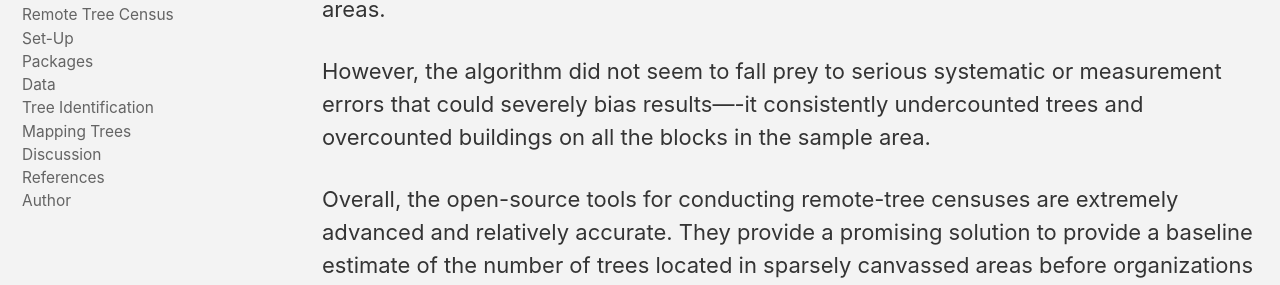
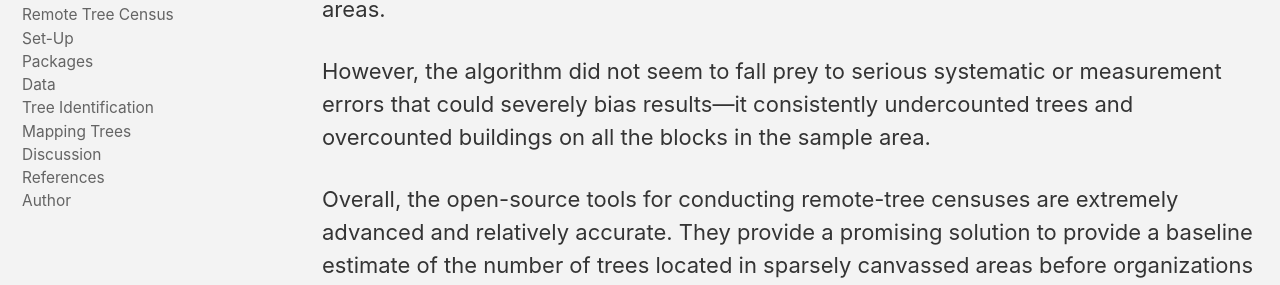
Before and after one commit to castower/cpp-593-treeproject-site, a Jekyll site: the page built from index.md, in a window 1280 px wide and 900 px high, scrolled down 44146 px. Shown: the part 202-487 px from the top of the window. Built offline with Jekyll 4.4.1, drawn with Linux system fonts in a browser that asks for light colours; cached includes are drawn as plain includes; nearby versions of some CDN libraries; some of the changed text lies outside the part shown.

Commit message:
Update index.md

```diff
--- a/index.md
+++ b/index.md
@@ -2046,7 +2046,7 @@
 
 <br>
 
-<p> To view the automated and manual plot layers, click the button to the left of the **Tree Census** title: </p>
+<p markdown="1"> To view the automated and manual plot layers, click the button to the left of the **Tree Census** title: </p>
 
 <center>
 
@@ -2078,7 +2078,7 @@
 
 <p> The automated tree census had some flaws, particularly in the area of misidentifying tall, narrow points on buildings as trees, overlooking palm trees due to their small circumference/crown shape, and miscounting overlapping trees in heavily canvassed areas. </p>
 
-<p> However, the algorithm did not seem to fall prey to serious systematic or measurement errors that could severely bias results—-it consistently undercounted trees and overcounted buildings on all the blocks in the sample area. </p>
+<p> However, the algorithm did not seem to fall prey to serious systematic or measurement errors that could severely bias results—it consistently undercounted trees and overcounted buildings on all the blocks in the sample area. </p>
 
 <p> Overall, the open-source tools for conducting remote-tree censuses are extremely advanced and relatively accurate. They provide a promising solution to provide a baseline estimate of the number of trees located in sparsely canvassed areas before organizations invest in costly traditional tree census methods. </p>
 
```
